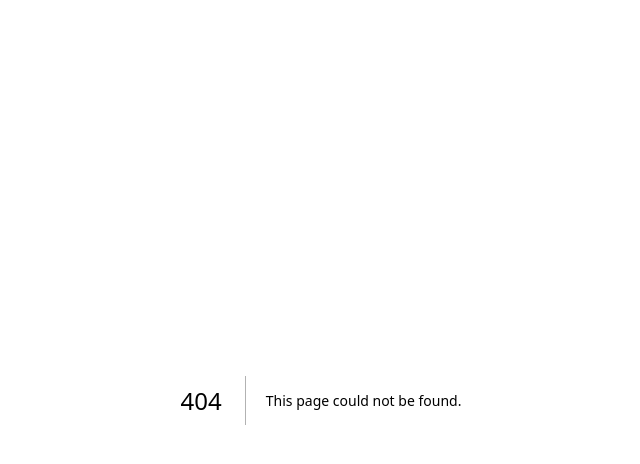
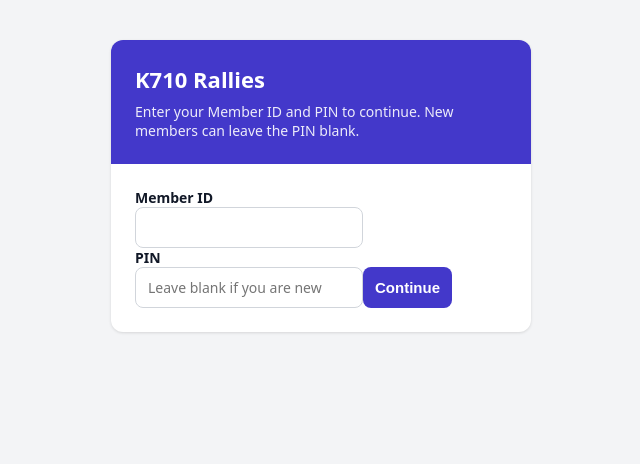
Before and after one commit to zkabeer1997-wq/KvK-Tracker-710, a Next.js app: page /player-record in a window 1280 px wide. Before the commit this address had no page. Shown: the top 464 px of the page, without its empty margins (319-959 px from the left). Built offline with nearby package versions, Linux system fonts and the light colour scheme.

Commit message:
Create page.js

```diff
--- /dev/null
+++ b/app/player-record/page.js
@@ -0,0 +1,73 @@
+'use client';
+
+import { useState } from 'react';
+import { supabase } from '../../lib/supabaseClient';
+import PlayerRecordForm from './PlayerRecordForm';
+
+export default function PlayerRecordPage() {
+const [memberId, setMemberId] = useState('');
+const [pin, setPin] = useState('');
+const [unlocked, setUnlocked] = useState(false);
+const [verifiedMemberId, setVerifiedMemberId] = useState('');
+const [status, setStatus] = useState('');
+const [isError, setIsError] = useState(false);
+const [loading, setLoading] = useState(false);
+
+async function handleUnlock(e) {
+e.preventDefault();
+setStatus('');
+setIsError(false);
+if (!memberId) {
+setIsError(true);
+setStatus('Please enter your Member ID.');
+return;
+}
+setLoading(true);
+const { data, error } = await supabase.rpc('verify_page_pin', {
+p_member_id: memberId,
+p_pin: pin,
+});
+setLoading(false);
+if (error) {
+setIsError(true);
+setStatus('Something went wrong: ' + error.message);
+return;
+}
+if (data === true) {
+setVerifiedMemberId(memberId);
+setUnlocked(true);
+} else {
+setIsError(true);
+setStatus('Incorrect PIN for this Member ID.');
+}
+}
+
+if (unlocked) {
+return (
+<main className="page public-page">
+<PlayerRecordForm initialMemberId={verifiedMemberId} />
+</main>
+);
+}
+
+return (
+<main className="page">
+<div className="card admin-login-card">
+<div className="card-header">
+<h1>K710 Rallies</h1>
+<p>Enter your Member ID and PIN to continue. New members can leave the PIN blank.</p>
+</div>
+<div className="card-body">
+<form onSubmit={handleUnlock}>
+<label htmlFor="gate-member-id">Member ID</label>
+<input id="gate-member-id" value={memberId} onChange={(e) => setMemberId(e.target.value)} required />
+<label htmlFor="gate-pin">PIN</label>
+<input id="gate-pin" type="password" value={pin} onChange={(e) => setPin(e.target.value)} placeholder="Leave blank if you are new" />
+{status && <div className={isError ? 'status error' : 'status'}>{status}</div>}
+<button type="submit" disabled={loading}>{loading ? 'Checking...' : 'Continue'}</button>
+</form>
+</div>
+</div>
+</main>
+);
+}
```
